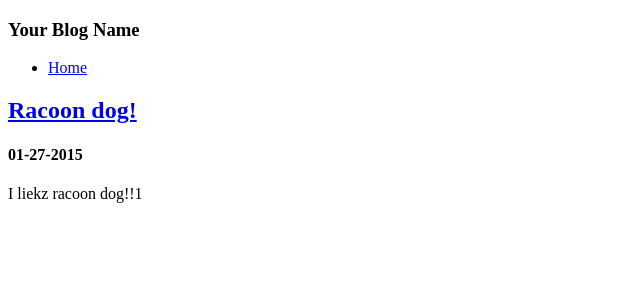
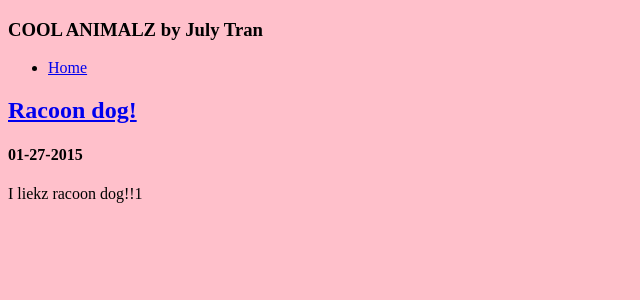
Before and after one commit to julyytran/julyytran.github.io, a Jekyll site: the page built from index.html, in a window 1280 px wide. Shown: the top 300 px of the page, without its empty margins (0-640 px from the left). Built offline with Jekyll 4.4.1, drawn with Linux system fonts in a browser that asks for light colours.

Commit message:
changed title and css

```diff
--- a/_config.yml
+++ b/_config.yml
@@ -1,2 +1,2 @@
-title: Your Blog Name
-email: youremail@domain.com
+title: COOL ANIMALZ by July Tran
+email: julyytran@gmail.com
--- a/css/styles.css
+++ b/css/styles.css
@@ -1,3 +1,7 @@
-#kitten {
+#racoon_dog {
   height: 100px;
 }
+
+body {
+  background-color: pink;
+}
```
